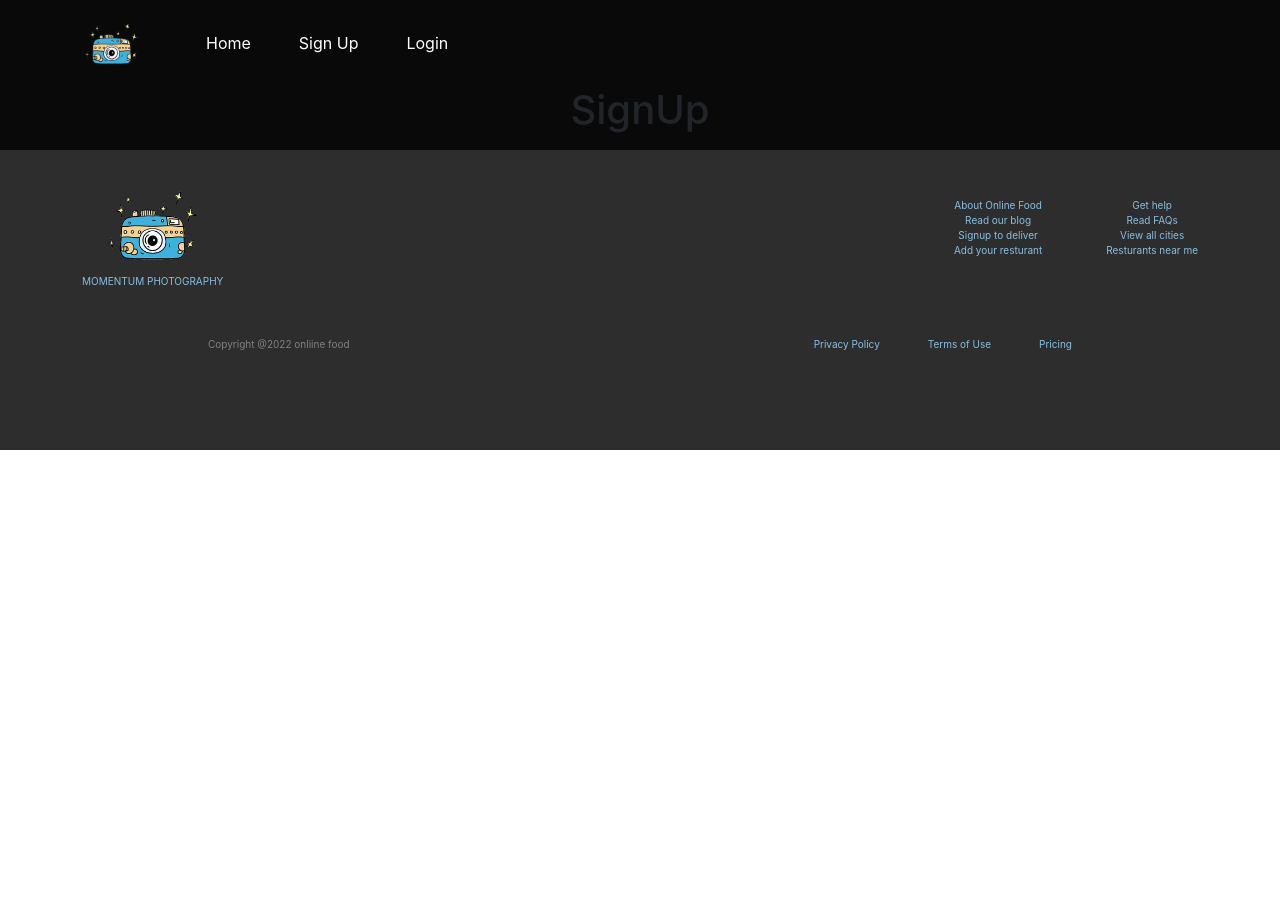
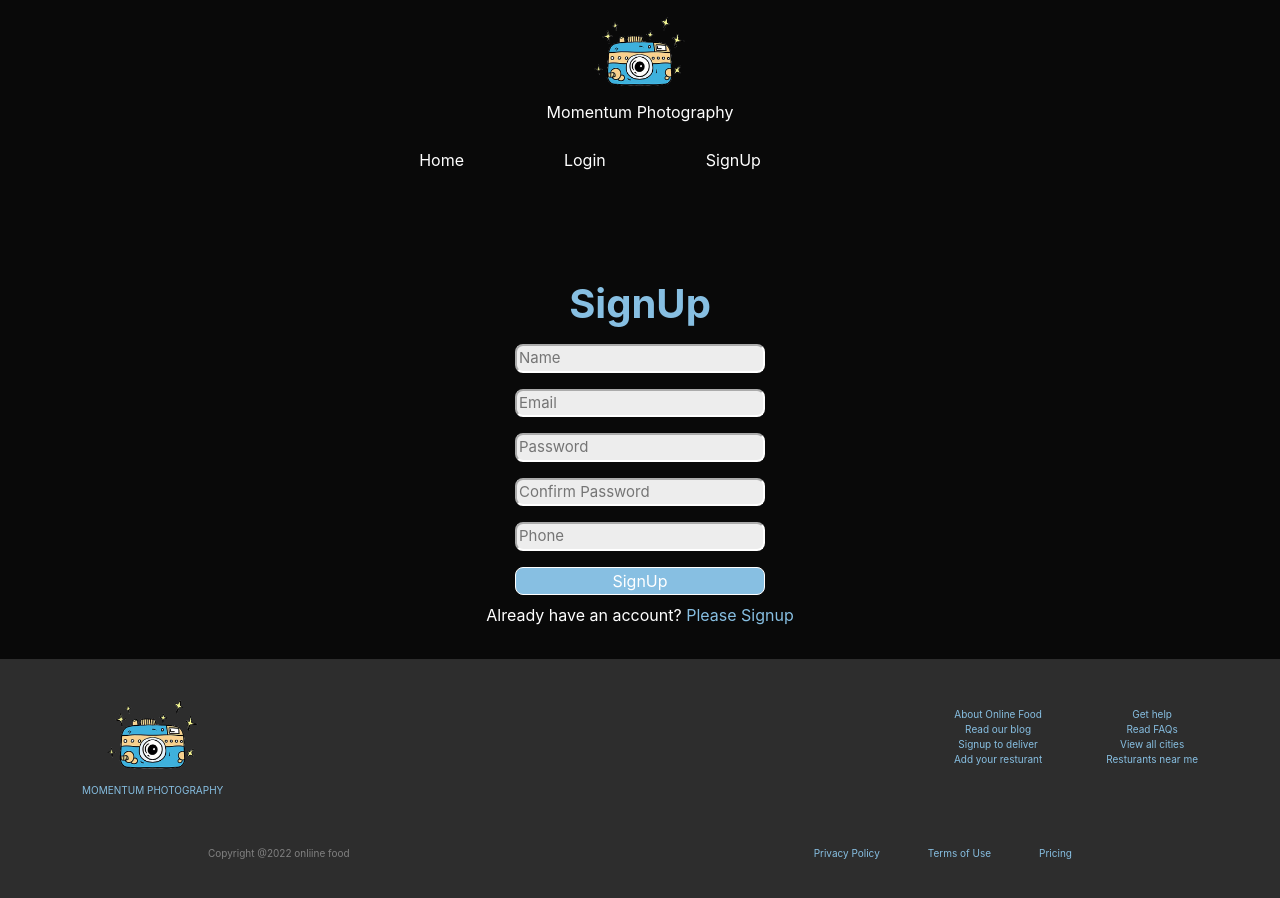
Before and after one commit to ZiaSIfat/Momentum-Photography, a React (Create React App) app: page /signup in a window 1280 px wide. Shown: the top 898 px of the page. Before the commit the page ends 800 px from the top, so only its background shows below. Built offline with nearby package versions, Linux system fonts and the light colour scheme.

Commit message:
login and signup done

```diff
--- a/package.json
+++ b/package.json
@@ -13,6 +13,7 @@
     "react": "^18.2.0",
     "react-bootstrap": "^2.7.0",
     "react-dom": "^18.2.0",
+    "react-firebase-hooks": "^5.1.1",
     "react-router-dom": "^6.6.1",
     "react-scripts": "5.0.1",
     "sort-by": "^1.2.0",
--- a/src/App.js
+++ b/src/App.js
@@ -6,10 +6,12 @@ import Footer from './Components/Footer/Footer';
 import Home from './Components/Home/Home';
 import Login from './Components/Login/Login';
 import SignUp from './Components/SignUp/SignUp';
+import Title from './Components/Title/Title';
 
 function App() {
   return (
     <div className="App">
+      <Title></Title>
       <Header></Header>
       <Routes>
         <Route path='/' element={<Home></Home>}></Route>
--- a/src/Components/Header/Header.css
+++ b/src/Components/Header/Header.css
@@ -1,6 +1,13 @@
+.navigation {
+    display: flex;
+    align-items: center;
+    justify-content: center;
+}
+
 .navbar {
     color: white;
     text-decoration: none;
+    margin-right: 100px;
     /* margin-right: 5px; */
 }
 
--- a/src/Components/Header/Header.js
+++ b/src/Components/Header/Header.js
@@ -2,34 +2,17 @@ import React from 'react';
 import { Container, Nav, Navbar } from 'react-bootstrap';
 import { Link } from 'react-router-dom';
 import './Header.css';
-import logo from '../../Images/logo (1).png';
 
 const Header = () => {
     return (
 
         <div>
-            <Navbar collapseOnSelect expand="lg" variant="dark">
-                <Container>
-                    <Navbar.Brand as={Link} to='/'>
-                        <img className='logo' src={logo} alt="" />
-                    </Navbar.Brand>
-                    <Navbar.Toggle aria-controls="responsive-navbar-nav" />
-                    <Navbar.Collapse id="responsive-navbar-nav">
-                        <Nav>
-                            <Link className='navbar ms-5' to='/'>Home</Link>
-                            <Link className='navbar ms-5' to='/signup'>
-                                Sign Up
-                            </Link>
-                            {/* { */}
-                            {/* user ?
-                                    <button className='signout-btn btn' onClick={handleSignOut}>SignOut</button>
-                                    : */}
-                            <Link className='navbar ms-5' to='/login'>Login</Link>
-                            {/* } */}
-                        </Nav>
-                    </Navbar.Collapse>
-                </Container>
-            </Navbar>
+            <nav className='navigation'>
+                <Link className='navbar' to='/'>Home</Link>
+                <Link className='navbar' to='/login'>Login</Link>
+                <Link className='navbar' to='/signup'>SignUp</Link>
+            </nav>
+
 
         </div>
     );
--- a/src/Components/Login/Login.js
+++ b/src/Components/Login/Login.js
@@ -1,23 +1,53 @@
-import React from 'react';
+import React, { useState } from 'react';
 import { Button, Form } from 'react-bootstrap';
-import { Link } from 'react-router-dom';
+import { Link, Navigate, useNavigate } from 'react-router-dom';
 import './Login.css';
+import { useSignInWithEmailAndPassword } from 'react-firebase-hooks/auth';
+import auth from '../../firebase.init';
 
 const Login = () => {
+
+    const [email, setEmail] = useState('');
+    const [password, setPassword] = useState('');
+    const navigate = useNavigate();
+
+    const [
+        signInWithEmailAndPassword,
+        user,
+        loading,
+        error,
+    ] = useSignInWithEmailAndPassword(auth);
+
+    const handleEmailBlur = e => {
+        setEmail(e.target.value);
+    }
+    const handlePasswordBlur = e => {
+        setPassword(e.target.value);
+    }
+
+    const handleLogin = e => {
+        e.preventDefault();
+        signInWithEmailAndPassword(email, password);
+    }
+
+    if (user) {
+        navigate('/');
+    }
+
     return (
         <div className='container'>
             <div className='container login-form'>
                 <div>
                     <h1 className='login-title'>Login</h1>
-                    <form >
-                        <input type="email" name="email" id="" placeholder='Email' required />
+                    <form onSubmit={handleLogin}>
+                        <input onBlur={handleEmailBlur} type="email" name="email" id="" placeholder='Email' required />
                         <br />
-                        <input type="password" name="password" id="" placeholder='Password' required />
+                        <input onBlur={handlePasswordBlur} type="password" name="password" id="" placeholder='Password' required />
                         <br />
                         <button className='submit-btn'>Login</button>
                     </form>
                     <p className='navigate'>Dont have an account? <Link className='login' to='/signup'>Please Signup</Link></p>
-                    {/* <p>{error?.message}</p> */}
+                    <p>{error?.message}</p>
                 </div>
             </div>
         </div>
--- a/src/Components/SignUp/SignUp.css
+++ b/src/Components/SignUp/SignUp.css
@@ -0,0 +1,47 @@
+.signup-title {
+    color: rgb(135, 191, 226);
+    font-weight: bolder;
+}
+
+.signup-form {
+    display: flex;
+    justify-content: center;
+    align-items: center;
+    margin-top: 100px;
+}
+
+.signup-form input {
+    font-size: 15px;
+    margin: 8px;
+    width: 250px;
+    border-radius: 8px;
+    border-color: white;
+    background-color: rgb(237, 237, 237);
+}
+
+.submit-btn {
+    background-color: rgb(135, 191, 226);
+    color: white;
+    border: 1px solid rgb(255, 255, 255);
+    border-radius: 8px;
+    width: 250px;
+    margin: 8px;
+}
+
+.submit-btn:hover {
+    background-color: rgb(37, 126, 182);
+}
+
+.signup {
+    color: rgb(135, 191, 226);
+    text-decoration: none;
+
+}
+
+.signup:hover {
+    color: rgb(37, 126, 182);
+}
+
+.navigate {
+    color: white;
+}
--- a/src/Components/SignUp/SignUp.js
+++ b/src/Components/SignUp/SignUp.js
@@ -1,10 +1,81 @@
-import React from 'react';
+
+import React, { useState } from 'react';
+import { useCreateUserWithEmailAndPassword } from 'react-firebase-hooks/auth';
+import { Link, useNavigate } from 'react-router-dom';
+import auth from '../../firebase.init';
 import './SignUp.css';
 
 const SignUp = () => {
+
+    const [name, SetName] = useState('');
+    const [email, setEmail] = useState('');
+    const [password, setPassword] = useState('');
+    const [confirmPass, setConfirmPass] = useState('');
+    const navigate = useNavigate();
+    const [error, setError] = useState('');
+
+    const [
+        createUserWithEmailAndPassword,
+        user,
+        loading,
+    ] = useCreateUserWithEmailAndPassword(auth);
+
+    const handleEmailBlur = e => {
+        setEmail(e.target.value);
+    }
+
+    const handleNameBlur = e => {
+        SetName(e.target.value);
+    }
+
+    const handlePassBlur = e => {
+        setPassword(e.target.value);
+    }
+
+    const handleConfirmPass = e => {
+        setConfirmPass(e.target.value);
+    }
+
+    const handleSignUp = e => {
+        e.preventDefault()
+        if (password !== confirmPass) {
+            setError('Passwords didnt matched');
+            return;
+        }
+        createUserWithEmailAndPassword(email, password);
+
+    }
+
+    if (user) {
+        navigate('/');
+    }
+
     return (
         <div>
-            <h1>SignUp</h1>
+            <div className='container'>
+                <div className='signup-form'>
+                    <div>
+                        <h1 className='signup-title'>SignUp</h1>
+                        <form onSubmit={handleSignUp}>
+                            <input onBlur={handleNameBlur} type="text" placeholder='Name' required />
+                            <br />
+                            <input onBlur={handleEmailBlur} type="email" name='email' placeholder='Email' required />
+                            <br />
+                            <input onBlur={handlePassBlur} type="password" name="Password" id="" placeholder='Password' required />
+                            <br />
+                            <input onBlur={handleConfirmPass} type="password" name="Password" id="" placeholder='Confirm Password' required />
+                            <br />
+                            <input type="number" placeholder='Phone' />
+                            <br />
+                            <button className='submit-btn'>SignUp</button>
+                        </form>
+                        <p className='navigate'>Already have an account? <Link className='signup' to='/login'>Please Signup</Link></p>
+                        <p>{error?.message}</p>
+                    </div>
+                </div>
+            </div>
+
+
         </div>
     );
 };
--- /dev/null
+++ b/src/Components/Title/Title.css
@@ -0,0 +1,4 @@
+.title-logo {
+    height: 100px;
+    width: 100px;
+}
--- /dev/null
+++ b/src/Components/Title/Title.js
@@ -0,0 +1,14 @@
+import React from 'react';
+import './Title.css';
+import logo from '../../Images/logo (1).png';
+
+const Title = () => {
+    return (
+        <div>
+            <img className='title-logo' src={logo} alt="" />
+            <p className='text-white'>Momentum Photography</p>
+        </div>
+    );
+};
+
+export default Title;
```
Also changed, not shown: 1 other file (tests, documents, lock files or other folders).
